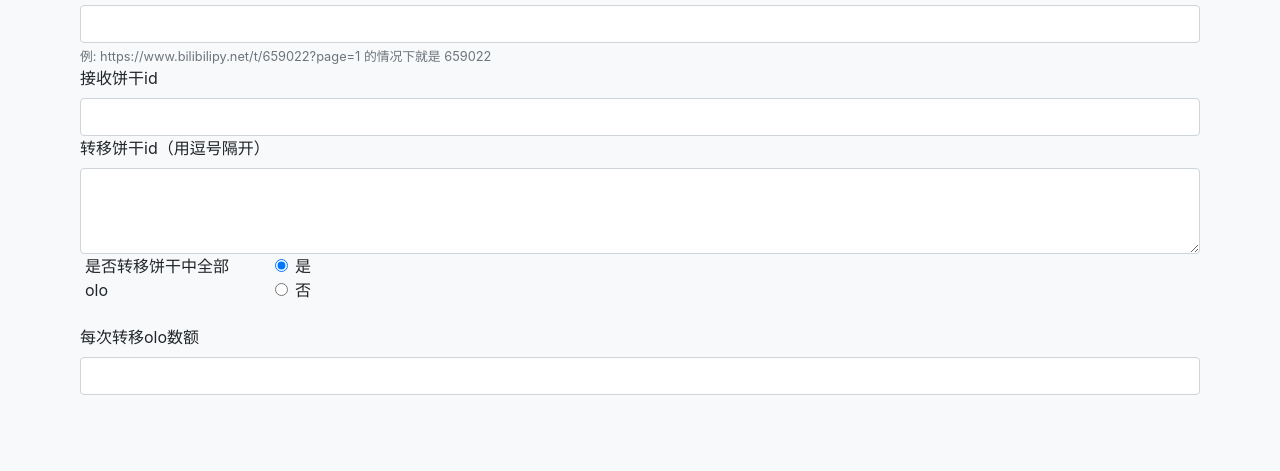
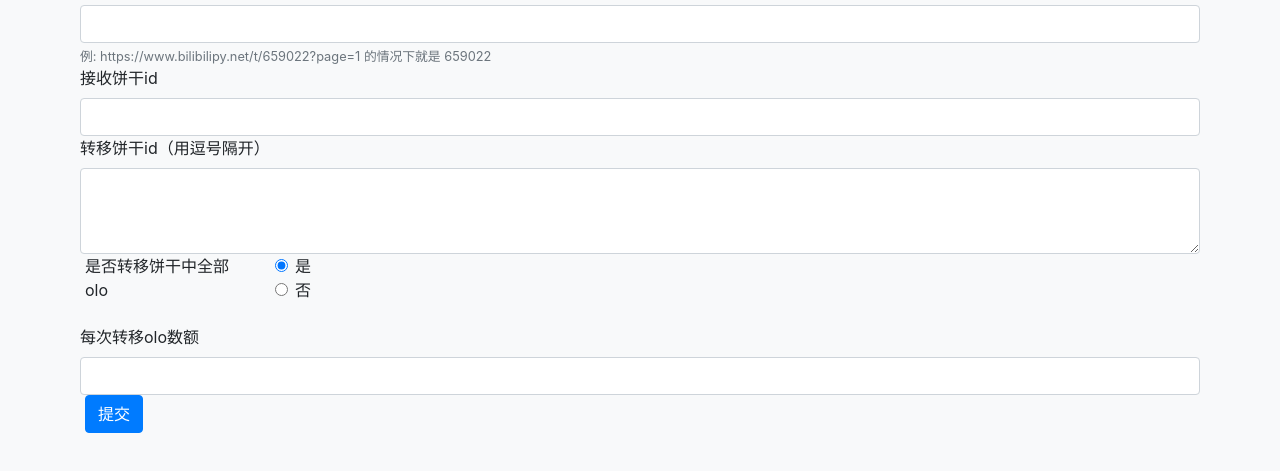
Before and after one commit to Alienaaa/transfer-olo, a plain HTML site: page index.html in a window 1280 px wide. Shown: the part 83-554 px from the top of the page. Drawn offline with nearby package versions, Linux system fonts and the light colour scheme.

Commit message:
Update index.html

```diff
--- a/index.html
+++ b/index.html
@@ -8,7 +8,7 @@
     <!-- Bootstrap CSS -->
     <link rel="stylesheet" href="https://cdn.jsdelivr.net/npm/bootstrap@4.5.0/dist/css/bootstrap.min.css" integrity="sha384-9aIt2nRpC12Uk9gS9baDl411NQApFmC26EwAOH8WgZl5MYYxFfc+NcPb1dKGj7Sk" crossorigin="anonymous">
 
-    <title>transfer olo</title>
+    <title>转移olo</title>
   </head>
   <body class="bg-light">
     <div class="container">
@@ -50,6 +50,7 @@
           <label for="validationCustom05">每次转移olo数额</label>
           <input type="text" class="form-control" id="validationCustom05" value="">
         </div>
+        <button type="submit" class="btn btn-primary">提交</button>
       </form>
     </div>
 
```
